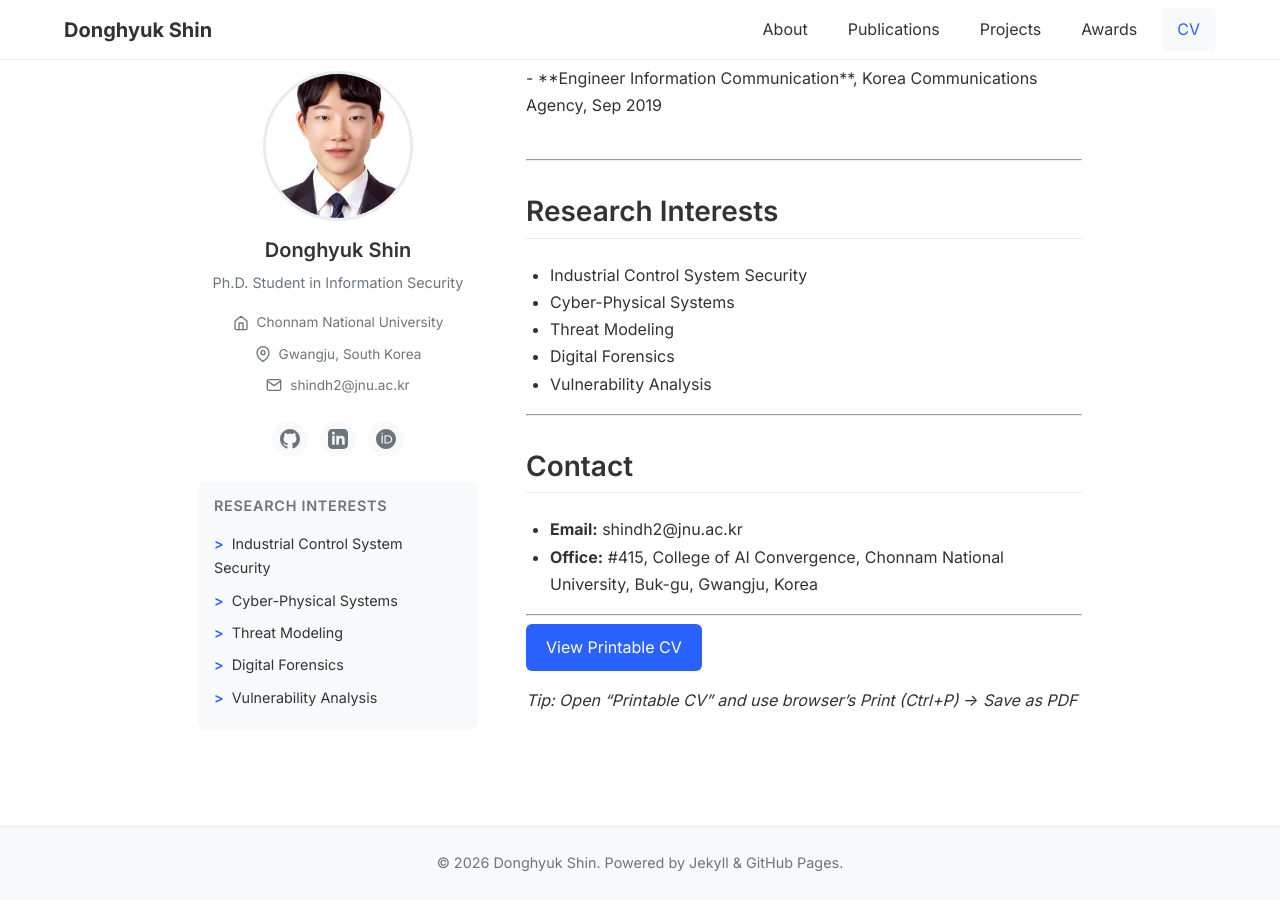
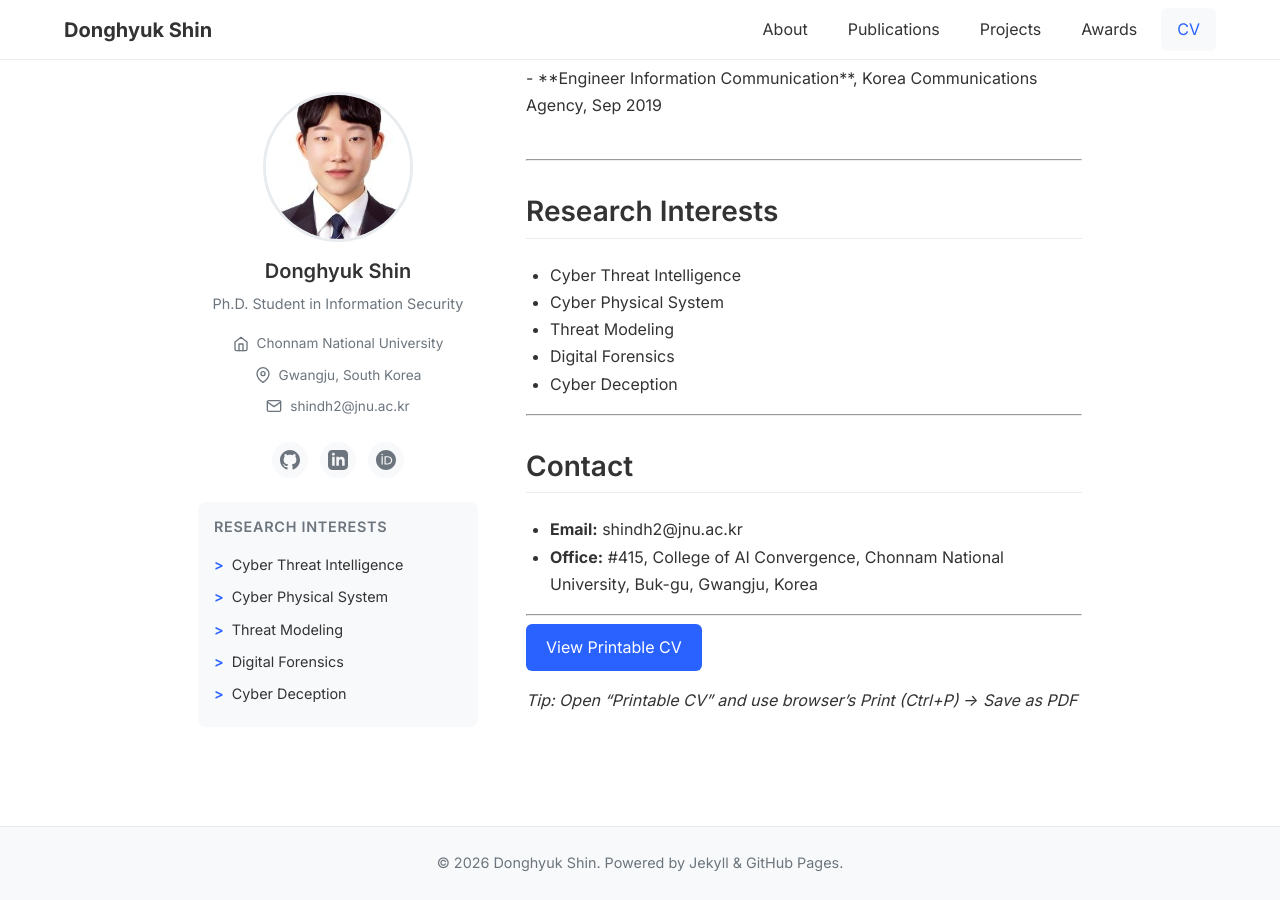
Before and after one commit to soledo/soledo.github.io, a Jekyll site: the page built from _pages/cv.md, in a window 1280 px wide and 900 px high, scrolled down 1199 px. Built offline with Jekyll 4.4.1, drawn with Linux system fonts in a browser that asks for light colours.

Commit message:
Revert research interests to original

```diff
--- a/_config.yml
+++ b/_config.yml
@@ -44,11 +44,11 @@ author:
 
 # Research Interests
 research_interests:
-  - Industrial Control System Security
-  - Cyber-Physical Systems
+  - Cyber Threat Intelligence
+  - Cyber Physical System
   - Threat Modeling
   - Digital Forensics
-  - Vulnerability Analysis
+  - Cyber Deception
 
 # Build Settings
 markdown: kramdown
--- a/_pages/cv.md
+++ b/_pages/cv.md
@@ -64,11 +64,11 @@ Chonnam National University, South Korea
 
 ## Research Interests
 
-- Industrial Control System Security
-- Cyber-Physical Systems
+- Cyber Threat Intelligence
+- Cyber Physical System
 - Threat Modeling
 - Digital Forensics
-- Vulnerability Analysis
+- Cyber Deception
 
 ---
 
```
